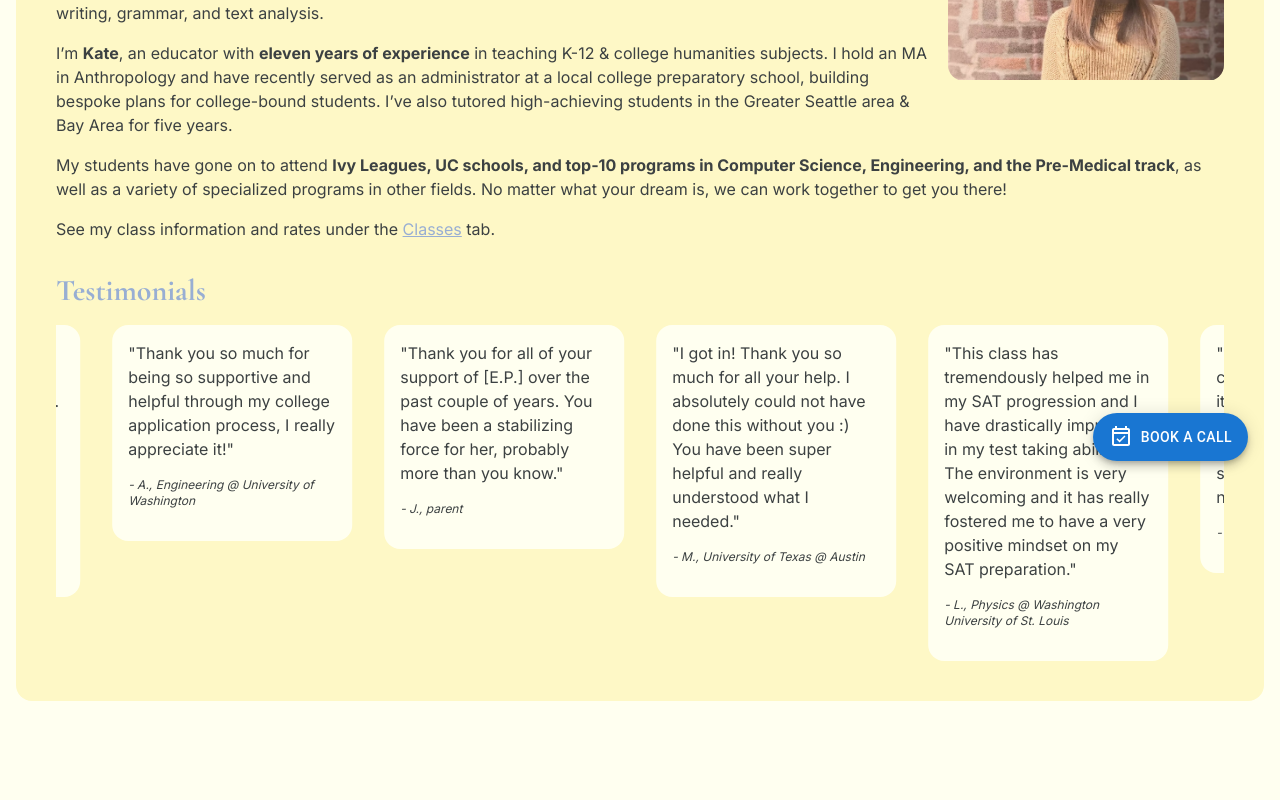
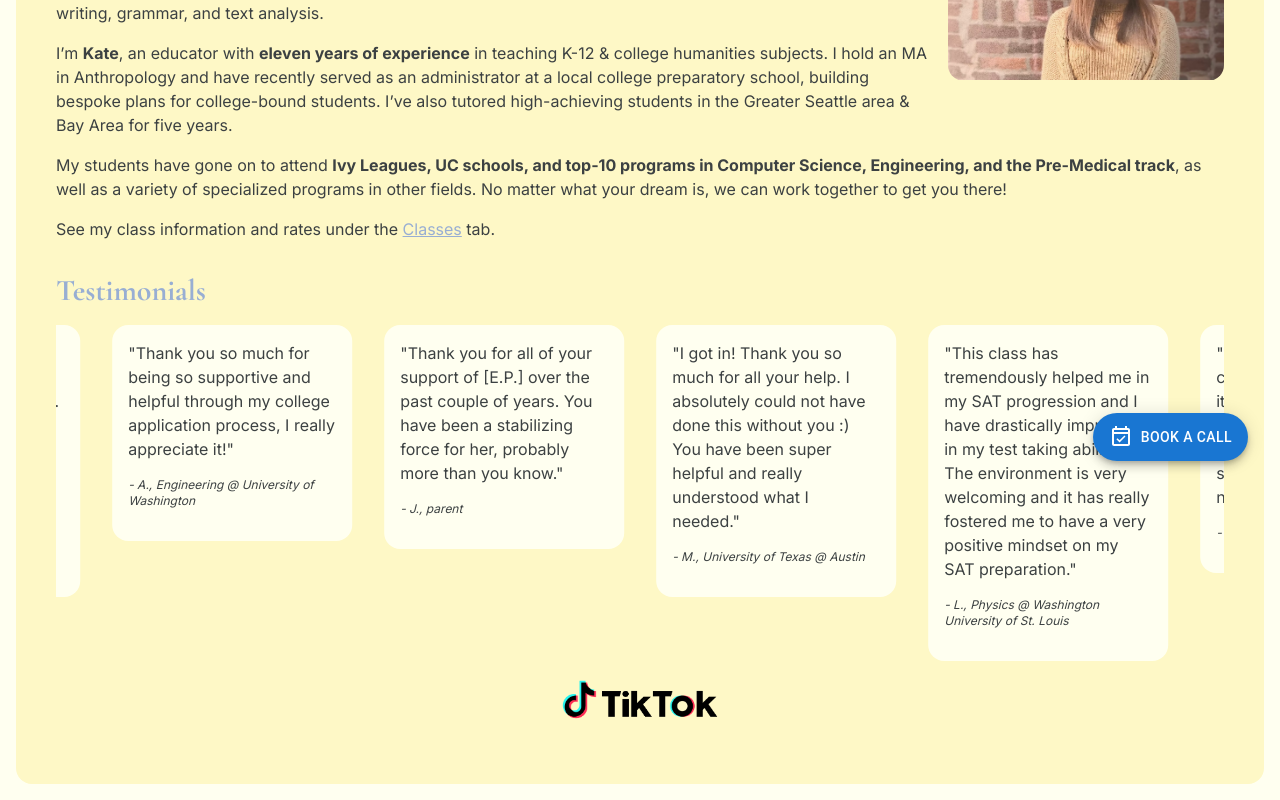
Before and after one commit to bizarrebirds/bizarrebirds.github.io, a Next.js app: page / in a window 1280 px wide. Shown: the part 307-1107 px from the top of the page. Before the commit the page ends 1024 px from the top, so only its background shows below. Built offline with nearby package versions, Linux system fonts and the light colour scheme.

Commit message:
Add tiktok

```diff
--- a/app/folderpage.tsx
+++ b/app/folderpage.tsx
@@ -1,7 +1,15 @@
+import ButtonBase from "@mui/material/ButtonBase";
+import Image from "next/image";
+
 export default function FolderPage({ children, className }: { children: React.ReactNode, className?: string }) {
     return (
         <div className={`w-full min-h-screen px-10 py-10 ${className}`}>
             {children}
+            <div className="flex flex-col items-center">
+                <ButtonBase href="https://www.tiktok.com/@your.humanities.t" target="_blank">
+                    <Image src="TikTok-logo-RGB-Horizontal-black.png" alt="TikTok" width={10001} height={4168} className="w-50 self-center" />
+                </ButtonBase>
+            </div>
         </div>
     );
 }
--- a/app/layout.tsx
+++ b/app/layout.tsx
@@ -44,7 +44,6 @@ export default function RootLayout({
                 <link rel="icon" href="/favicon.ico" />
                 <link rel="icon" type="image/png" sizes="32x32" href="/favicon-32x32.png" />
                 <link rel="icon" type="image/png" sizes="16x16" href="/favicon-16x16.png" />
-                <link rel="manifest" href="/site.webmanifest" />
                 <title>{title}</title>
                 <script
                     type="application/ld+json"
```
Also changed, not shown: app/site.webmanifest (deleted), public/TikTok-logo-RGB-Horizontal-black.png (added).
